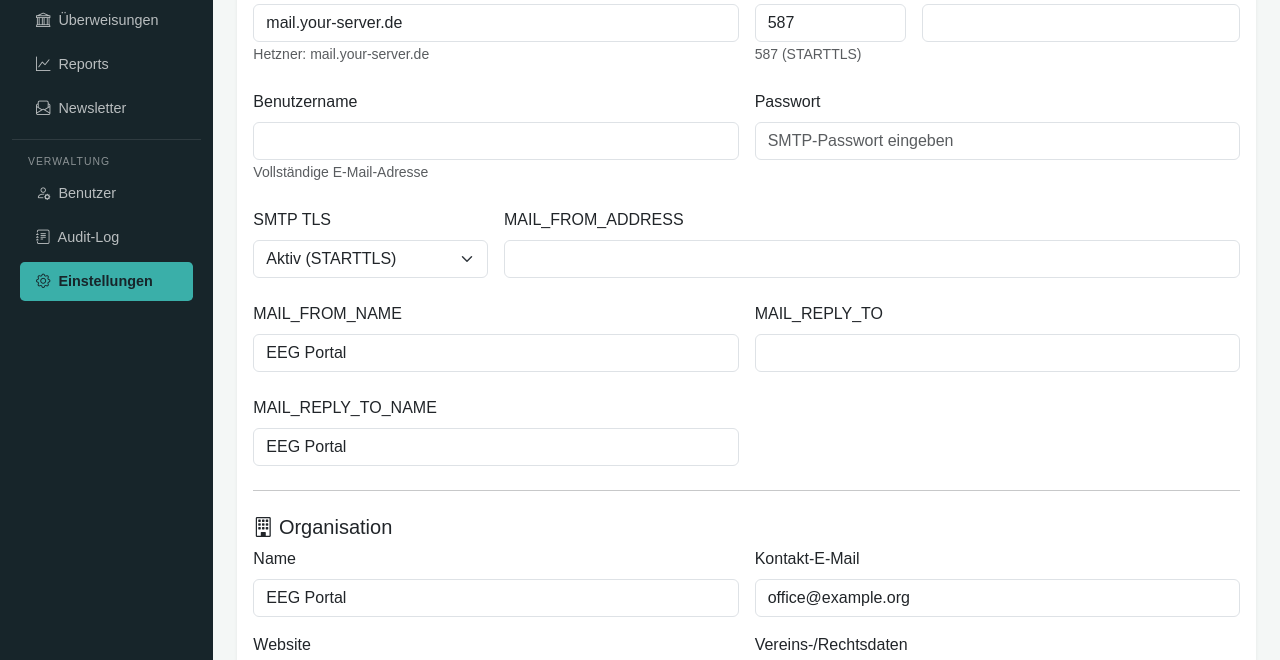
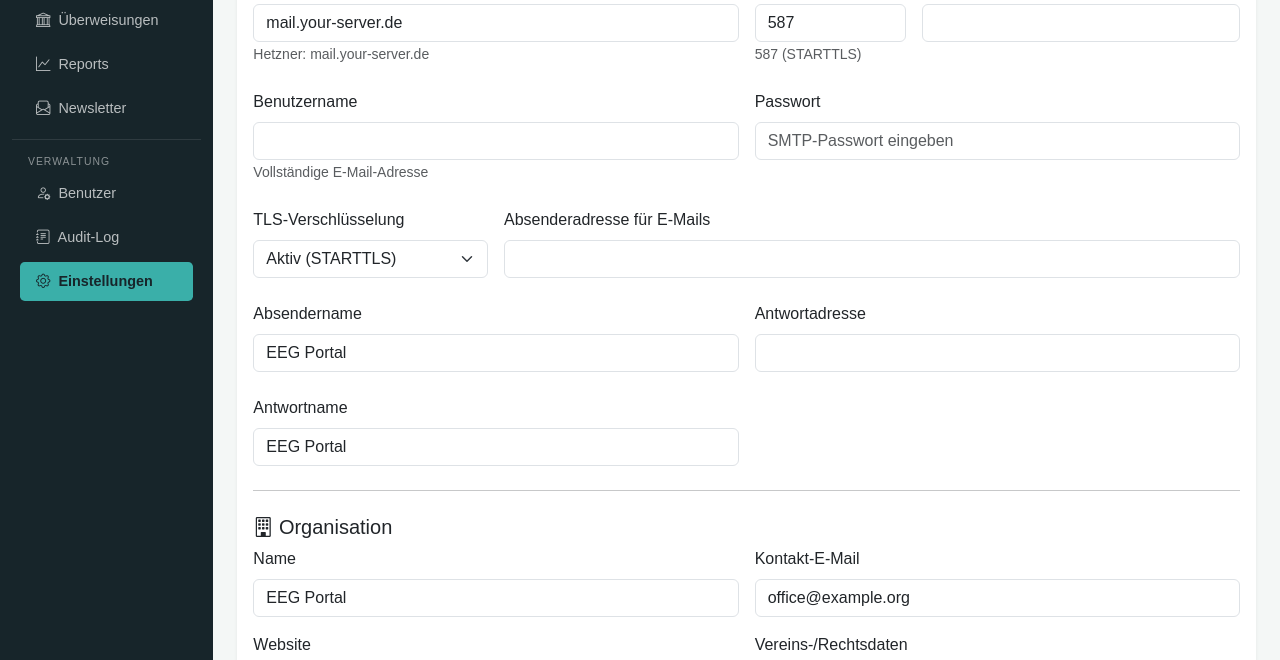
Before and after one commit to MGCODEdev/EEG-World, a Flask app: page /settings in a window 1280 px wide. Shown: the part 295-955 px from the top of the page. Run offline with Flask 3, Linux system fonts and the light colour scheme; the visitor is signed in with stand-in values (Sample User, id 1); data that the repository does not hold is empty; parts of the project's set-up code (start-up, migrations or seed data) failed here and were passed over; some libraries are stand-ins or nearby versions.

Commit message:
Improve settings field labels

```diff
--- a/webapp/templates/settings.html
+++ b/webapp/templates/settings.html
@@ -44,30 +44,30 @@
             </div>
             <div class="row g-3 mt-2">
                 <div class="col-md-3">
-                    <label class="form-label">SMTP TLS</label>
+                    <label class="form-label">TLS-Verschlüsselung</label>
                     <select name="smtp_tls" class="form-select">
                         <option value="true" {% if smtp.get('smtp_tls', 'true') in ['true', '1', 'yes', 'on'] %}selected{% endif %}>Aktiv (STARTTLS)</option>
                         <option value="false" {% if smtp.get('smtp_tls') in ['false', '0', 'no', 'off'] %}selected{% endif %}>Inaktiv</option>
                     </select>
                 </div>
                 <div class="col-md-9">
-                    <label class="form-label">MAIL_FROM_ADDRESS</label>
+                    <label class="form-label">Absenderadresse für E-Mails</label>
                     <input type="email" name="mail_from_address" class="form-control" value="{{ smtp.get('mail_from_address', smtp.get('smtp_from', '')) }}">
                 </div>
             </div>
             <div class="row g-3 mt-2">
                 <div class="col-md-6">
-                    <label class="form-label">MAIL_FROM_NAME</label>
+                    <label class="form-label">Absendername</label>
                     <input type="text" name="mail_from_name" class="form-control" value="{{ smtp.get('mail_from_name', org_name) }}">
                 </div>
                 <div class="col-md-6">
-                    <label class="form-label">MAIL_REPLY_TO</label>
+                    <label class="form-label">Antwortadresse</label>
                     <input type="email" name="mail_reply_to" class="form-control" value="{{ smtp.get('mail_reply_to', smtp.get('mail_from_address', smtp.get('smtp_from', ''))) }}">
                 </div>
             </div>
             <div class="row g-3 mt-2">
                 <div class="col-md-6">
-                    <label class="form-label">MAIL_REPLY_TO_NAME</label>
+                    <label class="form-label">Antwortname</label>
                     <input type="text" name="mail_reply_to_name" class="form-control" value="{{ smtp.get('mail_reply_to_name', org_name) }}">
                 </div>
             </div>
```
